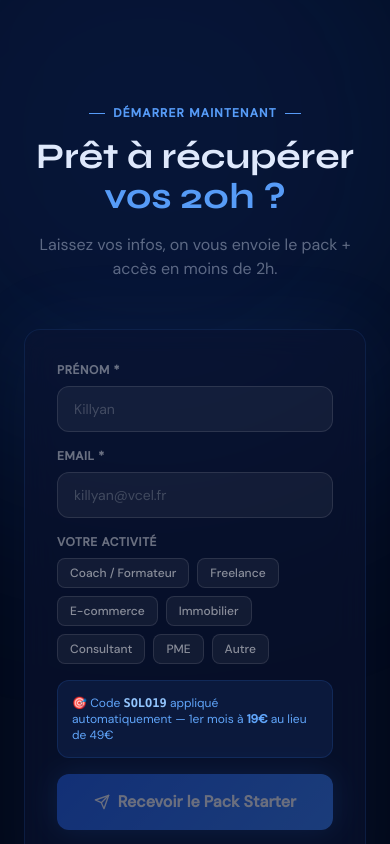
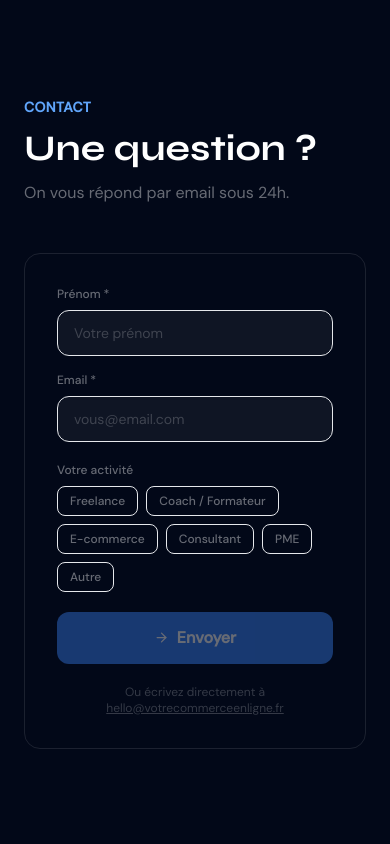
Before and after one commit to killyanhoulettevcel/vcel-site, a Next.js app: page / in a window 390 px wide. Shown: the part 6080-6924 px from the top of the page. Built offline with nearby package versions, Linux system fonts and the light colour scheme.

Commit message:
Update Contact.tsx

```diff
--- a/src/components/Contact.tsx
+++ b/src/components/Contact.tsx
@@ -1,13 +1,13 @@
 'use client'
 import { useState } from 'react'
-import { Send, CheckCircle } from 'lucide-react'
+import { ArrowRight, CheckCircle } from 'lucide-react'
 
 export default function Contact() {
-  const [sent, setSent] = useState(false)
-  const [form, setForm] = useState({ nom: '', email: '', secteur: '' })
+  const [sent, setSent]       = useState(false)
   const [loading, setLoading] = useState(false)
+  const [form, setForm]       = useState({ nom: '', email: '', secteur: '' })
 
-  const secteurs = ['Coach / Formateur', 'Freelance', 'E-commerce', 'Immobilier', 'Consultant', 'PME', 'Autre']
+  const secteurs = ['Freelance', 'Coach / Formateur', 'E-commerce', 'Consultant', 'PME', 'Autre']
 
   const handleSubmit = async () => {
     if (!form.email || !form.nom) return
@@ -17,85 +17,62 @@ export default function Contact() {
         method: 'POST',
         headers: { 'Content-Type': 'application/json' },
         body: JSON.stringify({
-          nom:       form.nom,
-          email:     form.email,
-          secteur:   form.secteur || 'Non précisé',
-          source:    'Formulaire landing',
-          score:     form.secteur === 'Immobilier' ? 'chaud' : 'tiède',
-          statut:    'nouveau',
-          date:      new Date().toISOString().split('T')[0],
-          message:   '',
-          telephone: '',
-          entreprise: '',
+          nom: form.nom, email: form.email,
+          secteur: form.secteur || 'Non précisé',
+          source: 'Formulaire landing', score: 'tiède',
+          statut: 'nouveau', date: new Date().toISOString().split('T')[0],
+          message: '', telephone: '', entreprise: '',
         })
       })
-    } catch (e) {
-      console.error('Erreur envoi lead:', e)
-    }
+    } catch {}
     setLoading(false)
     setSent(true)
   }
 
   return (
-    <section id="contact" className="relative py-28 px-6 overflow-hidden">
-      <div className="glow-orb w-[700px] h-[700px] bg-blue-600/15 top-[-200px] left-[-200px]" />
-
+    <section id="contact" className="relative py-28 px-6">
       <div className="max-w-2xl mx-auto">
-        <div className="text-center mb-12">
-          <div className="section-label">
-            <span className="w-4 h-px bg-blue-400" />
-            Démarrer maintenant
-            <span className="w-4 h-px bg-blue-400" />
-          </div>
-          <h2 className="font-display text-4xl md:text-5xl font-bold text-white mb-4">
-            Prêt à récupérer<br />
-            <span className="text-blue-400">vos 20h ?</span>
-          </h2>
-          <p className="text-white/40">Laissez vos infos, on vous envoie le pack + accès en moins de 2h.</p>
+        <div className="mb-12">
+          <p className="text-blue-400 text-sm font-semibold mb-3 tracking-wide uppercase">Contact</p>
+          <h2 className="font-display text-4xl font-bold text-white mb-3">Une question ?</h2>
+          <p className="text-white/40">On vous répond par email sous 24h.</p>
         </div>
 
-        <div className="card-glass p-8" style={{ boxShadow: '0 0 80px rgba(59,130,246,0.08)' }}>
+        <div className="bg-white/3 border border-white/10 rounded-2xl p-8">
           {sent ? (
-            <div className="text-center py-8">
-              <CheckCircle size={48} className="text-green-400 mx-auto mb-4" />
-              <h3 className="font-display text-2xl font-bold text-white mb-2">C'est parti ! 🚀</h3>
-              <p className="text-white/50">Vous recevrez le pack dans les 2 heures.<br />Vérifiez vos spams si besoin.</p>
+            <div className="py-8 text-center">
+              <CheckCircle size={40} className="text-green-400 mx-auto mb-4" />
+              <h3 className="font-display text-xl font-bold text-white mb-2">Message reçu</h3>
+              <p className="text-white/40 text-sm">On vous répond sous 24h. Vérifiez vos spams si besoin.</p>
             </div>
           ) : (
-            <div className="space-y-4">
+            <div className="space-y-5">
               <div className="grid sm:grid-cols-2 gap-4">
                 <div>
-                  <label className="block text-xs font-semibold text-white/40 mb-2 uppercase tracking-wider">Prénom *</label>
-                  <input
-                    type="text"
-                    value={form.nom}
+                  <label className="block text-xs font-medium text-white/40 mb-2">Prénom *</label>
+                  <input type="text" value={form.nom}
                     onChange={e => setForm({...form, nom: e.target.value})}
-                    placeholder="Killyan"
-                    className="w-full bg-white/5 border border-white/10 rounded-xl px-4 py-3 text-white text-sm placeholder:text-white/20 focus:outline-none focus:border-blue-500/50 transition-colors"
-                  />
+                    placeholder="Votre prénom"
+                    className="w-full bg-white/5 border border-white/8 rounded-xl px-4 py-3 text-white text-sm placeholder:text-white/20 focus:outline-none focus:border-white/20 transition-colors" />
                 </div>
                 <div>
-                  <label className="block text-xs font-semibold text-white/40 mb-2 uppercase tracking-wider">Email *</label>
-                  <input
-                    type="email"
-                    value={form.email}
+                  <label className="block text-xs font-medium text-white/40 mb-2">Email *</label>
+                  <input type="email" value={form.email}
                     onChange={e => setForm({...form, email: e.target.value})}
-                    placeholder="killyan@vcel.fr"
-                    className="w-full bg-white/5 border border-white/10 rounded-xl px-4 py-3 text-white text-sm placeholder:text-white/20 focus:outline-none focus:border-blue-500/50 transition-colors"
-                  />
+                    placeholder="vous@email.com"
+                    className="w-full bg-white/5 border border-white/8 rounded-xl px-4 py-3 text-white text-sm placeholder:text-white/20 focus:outline-none focus:border-white/20 transition-colors" />
                 </div>
               </div>
 
               <div>
-                <label className="block text-xs font-semibold text-white/40 mb-2 uppercase tracking-wider">Votre activité</label>
+                <label className="block text-xs font-medium text-white/40 mb-2">Votre activité</label>
                 <div className="flex flex-wrap gap-2">
                   {secteurs.map(s => (
-                    <button key={s}
-                      onClick={() => setForm({...form, secteur: s})}
+                    <button key={s} onClick={() => setForm({...form, secteur: s})}
                       className={`px-3 py-1.5 rounded-lg text-xs font-medium border transition-all ${
                         form.secteur === s
-                          ? 'bg-blue-500 border-blue-500 text-white'
-                          : 'bg-white/5 border-white/10 text-white/50 hover:border-white/20 hover:text-white/70'
+                          ? 'bg-blue-500/20 border-blue-500/40 text-blue-300'
+                          : 'bg-white/3 border-white/8 text-white/40 hover:text-white/60 hover:border-white/15'
                       }`}>
                       {s}
                     </button>
@@ -103,32 +80,14 @@ export default function Contact() {
                 </div>
               </div>
 
-              {/* Promo reminder */}
-              <div className="flex items-center gap-3 p-3.5 rounded-xl bg-blue-500/10 border border-blue-500/15">
-                <div className="text-blue-400 text-xs">
-                  🎯 Code <code className="font-bold text-blue-300">SOLO19</code> appliqué automatiquement — 1er mois à <strong>19€</strong> au lieu de 49€
-                </div>
-              </div>
-
-              <button
-                onClick={handleSubmit}
+              <button onClick={handleSubmit}
                 disabled={loading || !form.email || !form.nom}
-                className="btn-primary w-full justify-center text-base py-4 disabled:opacity-40 disabled:cursor-not-allowed disabled:hover:shadow-none disabled:hover:transform-none">
-                {loading ? (
-                  <span className="flex items-center gap-2">
-                    <div className="w-4 h-4 border-2 border-white/30 border-t-white rounded-full animate-spin" />
-                    Envoi en cours...
-                  </span>
-                ) : (
-                  <>
-                    <Send size={16} />
-                    Recevoir le Pack Starter
-                  </>
-                )}
+                className="w-full flex items-center justify-center gap-2 bg-blue-500 hover:bg-blue-400 disabled:opacity-40 disabled:cursor-not-allowed text-white font-semibold py-3.5 rounded-xl transition-all">
+                {loading ? 'Envoi...' : <><ArrowRight size={15} /> Envoyer</>}
               </button>
 
               <p className="text-center text-white/20 text-xs">
-                Zéro spam. Désabonnement en 1 clic. Paiement Stripe sécurisé.
+                Ou écrivez directement à <a href="mailto:hello@votrecommerceenligne.fr" className="underline hover:text-white/40">hello@votrecommerceenligne.fr</a>
               </p>
             </div>
           )}
```
